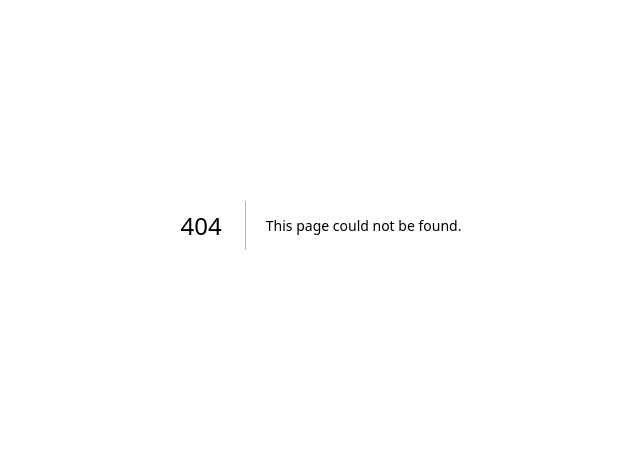
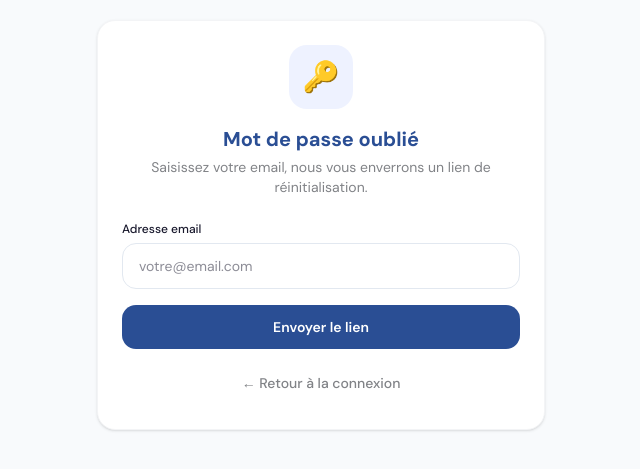
Before and after one commit to Magloire0758/PERCOM, a Next.js app: page /forgot-password in a window 1280 px wide. Before the commit this address had no page. Shown: the part 175-644 px from the top of the page, without its empty margins (319-959 px from the left). Built offline with nearby package versions, Linux system fonts and the light colour scheme; no server answers.

Commit message:
forgot password

```diff
--- /dev/null
+++ b/app/forgot-password/page.tsx
@@ -0,0 +1,100 @@
+'use client'
+
+import { useState } from 'react'
+import { supabase } from '@/lib/supabase'
+import { useRouter } from 'next/navigation'
+
+export default function ForgotPassword() {
+  const router = useRouter()
+  const [email, setEmail] = useState('')
+  const [loading, setLoading] = useState(false)
+  const [sent, setSent] = useState(false)
+  const [error, setError] = useState('')
+
+  async function handleSubmit(e: React.FormEvent) {
+    e.preventDefault()
+    setError('')
+    if (!email.trim()) { setError('Veuillez saisir votre email.'); return }
+
+    setLoading(true)
+    const { error } = await supabase.auth.resetPasswordForEmail(email.trim(), {
+      redirectTo: `${window.location.origin}/reset-password`,
+    })
+    setLoading(false)
+
+    if (error) { setError(error.message); return }
+    setSent(true)
+  }
+
+  return (
+    <div className="min-h-screen flex items-center justify-center p-4"
+      style={{ backgroundColor: '#f8fafc', fontFamily: 'var(--font-dm-sans)' }}>
+      <div className="bg-white rounded-2xl shadow-sm border border-gray-100 p-6 w-full max-w-md">
+
+        {!sent ? (
+          <>
+            <div className="text-center mb-6">
+              <div className="w-16 h-16 rounded-2xl flex items-center justify-center mx-auto mb-4"
+                style={{ backgroundColor: '#EEF2FF' }}>
+                <span className="text-3xl">🔑</span>
+              </div>
+              <h1 className="text-xl font-bold" style={{ color: '#2A4E94' }}>Mot de passe oublié</h1>
+              <p className="text-sm mt-1" style={{ color: '#818387' }}>
+                Saisissez votre email, nous vous enverrons un lien de réinitialisation.
+              </p>
+            </div>
+
+            {error && (
+              <div className="mb-4 p-3 rounded-xl text-sm" style={{ backgroundColor: '#FEF2F2', color: '#991B1B' }}>
+                ❌ {error}
+              </div>
+            )}
+
+            <form onSubmit={handleSubmit} className="space-y-4">
+              <div>
+                <label className="block text-xs font-medium mb-1.5" style={{ color: '#1a1a2e' }}>
+                  Adresse email
+                </label>
+                <input type="email" value={email} onChange={e => setEmail(e.target.value)}
+                  className="w-full px-4 py-3 rounded-xl border text-sm outline-none"
+                  style={{ borderColor: '#e2e8f0', color: '#1a1a2e' }}
+                  placeholder="votre@email.com" autoFocus />
+              </div>
+
+              <button type="submit" disabled={loading}
+                className="w-full py-3 rounded-xl text-white font-semibold text-sm"
+                style={{ backgroundColor: loading ? '#818387' : '#2A4E94' }}>
+                {loading ? 'Envoi en cours...' : 'Envoyer le lien'}
+              </button>
+            </form>
+
+            <button type="button" onClick={() => router.push('/login')}
+              className="w-full mt-3 py-3 rounded-xl text-sm font-medium"
+              style={{ color: '#818387' }}>
+              ← Retour à la connexion
+            </button>
+          </>
+        ) : (
+          <div className="text-center">
+            <div className="w-16 h-16 rounded-2xl flex items-center justify-center mx-auto mb-4"
+              style={{ backgroundColor: '#F0FDF4' }}>
+              <span className="text-3xl">📬</span>
+            </div>
+            <h1 className="text-xl font-bold mb-2" style={{ color: '#166534' }}>Email envoyé !</h1>
+            <p className="text-sm mb-1" style={{ color: '#818387' }}>
+              Si un compte existe pour <strong>{email}</strong>, vous recevrez un lien de réinitialisation.
+            </p>
+            <p className="text-xs mb-6" style={{ color: '#818387' }}>
+              Pensez à vérifier vos spams. Le lien expire après un délai limité.
+            </p>
+            <button type="button" onClick={() => router.push('/login')}
+              className="w-full py-3 rounded-xl text-white font-semibold text-sm"
+              style={{ backgroundColor: '#2A4E94' }}>
+              Retour à la connexion
+            </button>
+          </div>
+        )}
+      </div>
+    </div>
+  )
+}
```
